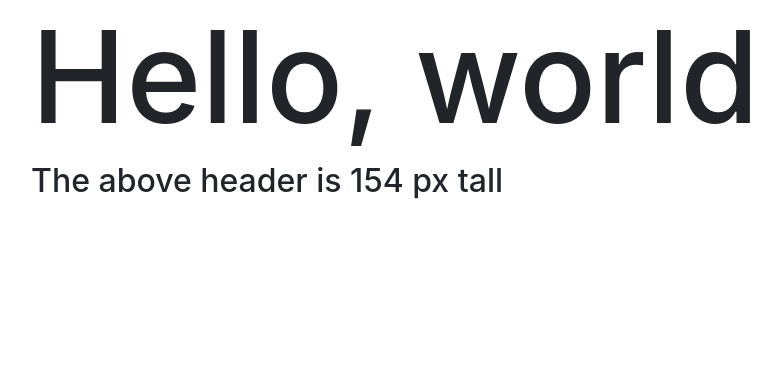
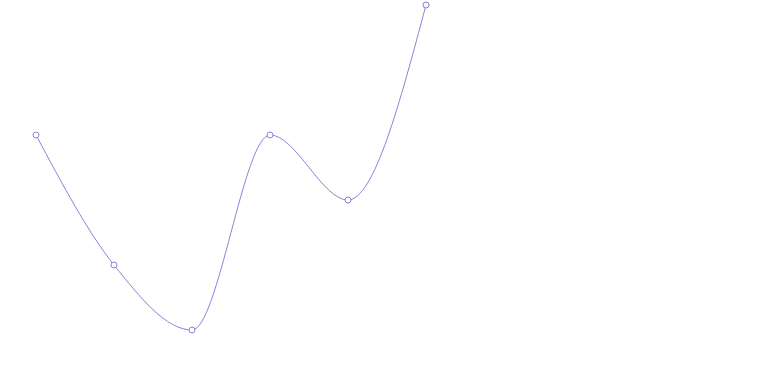
Before and after one commit to Wichosu/interest_calculator, a React (Create React App) app: page / in a window 1280 px wide. Shown: the top 372 px of the page, without its empty margins (51-832 px from the left). Built offline with nearby package versions, Linux system fonts and the light colour scheme.

Commit message:
testing rechart graphs

```diff
--- a/package.json
+++ b/package.json
@@ -9,6 +9,7 @@
     "react": "^18.2.0",
     "react-dom": "^18.2.0",
     "react-scripts": "5.0.1",
+    "recharts": "^2.1.16",
     "web-vitals": "^2.1.4"
   },
   "scripts": {
--- a/src/App.js
+++ b/src/App.js
@@ -3,15 +3,17 @@ import InputPrincipal from './components/pure/InputPrincipal.jsx';
 import InputInterest from './components/pure/InputInterest.jsx';
 import InputTime from './components/pure/InputTime.jsx';
 import InputAmount from './components/pure/InputAmount.jsx';
-import Form from './components/containers/Form.jsx';
-import CallbackRef from './components/pure/CallbackRef.jsx';
+import Form from './components/pure/forms/Form.jsx';
+import CallbackRef from './components/pure/tests/CallbackRef.jsx';
+import RechartGraph from './components/pure/tests/RechartGraph.jsx';
 
 function App() {
   return (
     <div className="container">
       {/* <Title /> */}
       {/* <Form /> */}
-      <CallbackRef />
+      {/* <CallbackRef /> */}
+      <RechartGraph />
     </div>
   );
 }
--- a/src/components/containers/Form.jsx
+++ b/src/components/pure/forms/Form.jsx
@@ -1,5 +1,5 @@
 import React, { useState, useRef, useEffect } from 'react';
-import InputAmount from '../pure/InputAmount';
+import InputAmount from '../InputAmount';
 // import InputInterest from '../pure/InputInterest';
 // import InputPrincipal from '../pure/InputPrincipal';
 // import InputTime from '../pure/InputTime';
--- /dev/null
+++ b/src/components/pure/tests/RechartGraph.jsx
@@ -0,0 +1,19 @@
+import React from 'react';
+import { LineChart, Line } from 'recharts';
+
+const data = [{name: 'Page A', uv: 400, pv: 2400, amt: 2400},
+              {name: 'Page B', uv: 200 , pv:100, amt: 200},
+              {name: 'Page C', uv: 100},
+              {name: 'Page D', uv: 400},
+              {name: 'Page E', uv: 300},
+              {name: 'Page F', uv: 600}];
+
+const RechartGraph = () => {
+  return (
+    <LineChart width={400} height={400} data={data}>
+      <Line type='monotone' dataKey='uv' stroke='#8884d8' />
+    </LineChart>
+  );
+}
+
+export default RechartGraph;
```
Also changed, not shown: src/components/pure/tests/CallbackRef.jsx (renamed from src/components/pure/CallbackRef.jsx), 1 other file (tests, documents, lock files or other folders).
